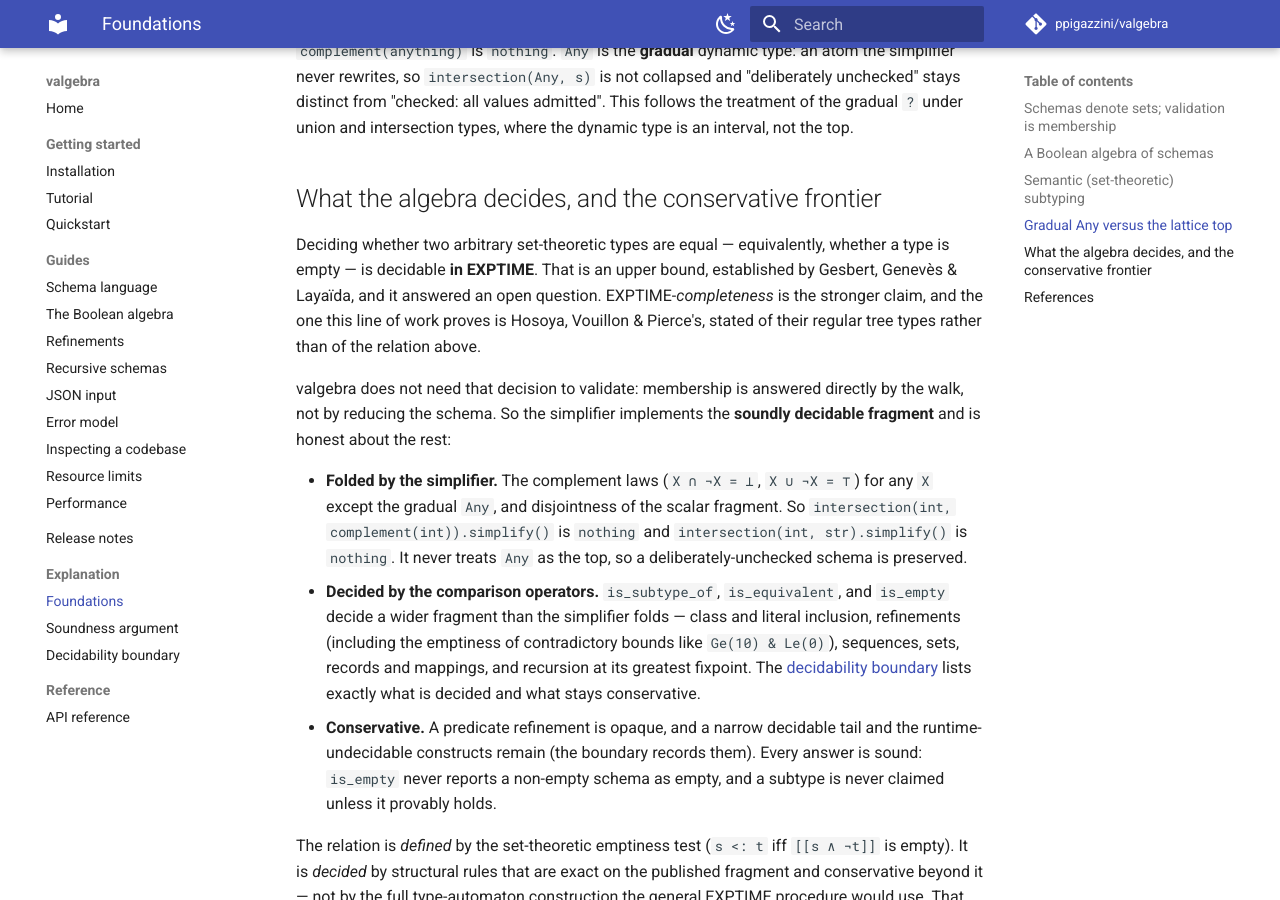
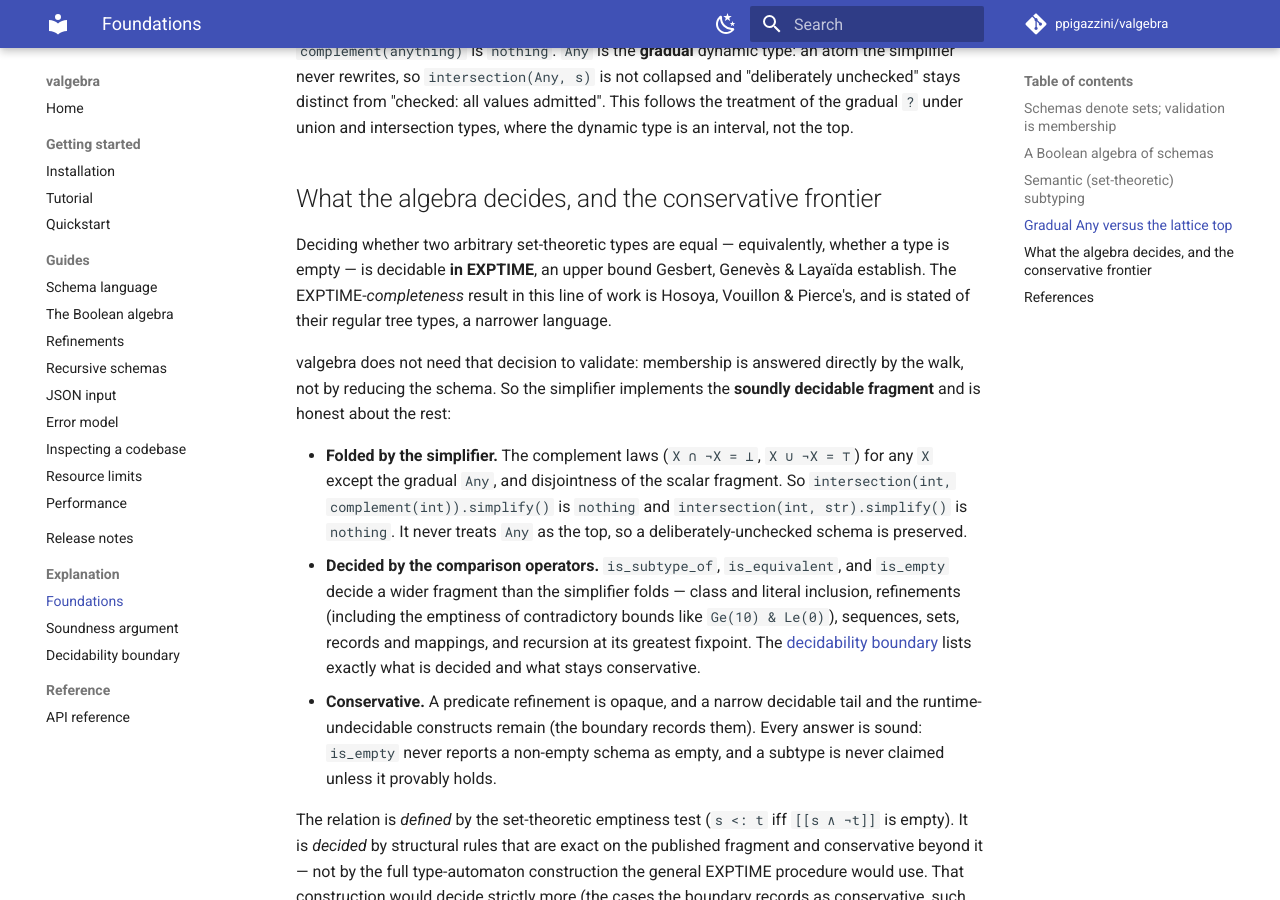
Before and after one commit to ppigazzini/valgebra, an MkDocs documentation site: the page built from docs/13-foundations.md, in a window 1280 px wide and 900 px high, scrolled down 1574 px. Built offline with MkDocs 1.6.1 and Material for MkDocs 9.7.7, drawn with Linux system fonts in a browser that asks for light colours; comment, search, counter and statistics services are not loaded.

Commit message:
docs: state the citation corrections as facts, without the campaign
The writing rules bar history from shipped prose: a page states what is true,
and the before-and-after belongs in the commit message. The semantic-subtyping,
records, recursion and metamorphic-testing entries carried what a page had said
rather than what its source states, which is the shape the rule names.

Each entry keeps its content and drops the account of how it got there. The
JACM entry gives the section 2.2 observation and marks the reading of it onto
this simplifier as valgebra's; the metamorphic entry says which of the two
works carries the criterion and to cite the review for it; the recursion entry
gives Nakano for the unique guarded fixpoint and Knaster-Tarski for the
complement-free fragment; the records entry states that no code here implements
ordered clauses, so nothing may describe the node that way.

The foundations page states the EXPTIME upper bound and whose result the
completeness is without ranking the two claims against each other, and the
soundness trust base states the necessary-property limit in one sentence.

```diff
--- a/docs/13-foundations.md
+++ b/docs/13-foundations.md
@@ -76,11 +76,10 @@
 ## What the algebra decides, and the conservative frontier
 
 Deciding whether two arbitrary set-theoretic types are equal — equivalently,
-whether a type is empty — is decidable **in EXPTIME**. That is an upper bound,
-established by Gesbert, Genevès & Layaïda, and it answered an open question.
-EXPTIME-*completeness* is the stronger claim, and the one this line of work
-proves is Hosoya, Vouillon & Pierce's, stated of their regular tree types rather
-than of the relation above.
+whether a type is empty — is decidable **in EXPTIME**, an upper bound Gesbert,
+Genevès & Layaïda establish. The EXPTIME-*completeness* result in this line of
+work is Hosoya, Vouillon & Pierce's, and is stated of their regular tree types, a
+narrower language.
 
 valgebra does not need that decision to validate: membership is answered
 directly by the walk, not by reducing the schema. So the simplifier implements
```
Also changed, not shown: docs/14-soundness.md (+3 -4 lines), docs/dev/10-theory.md (+29 -38 lines).
